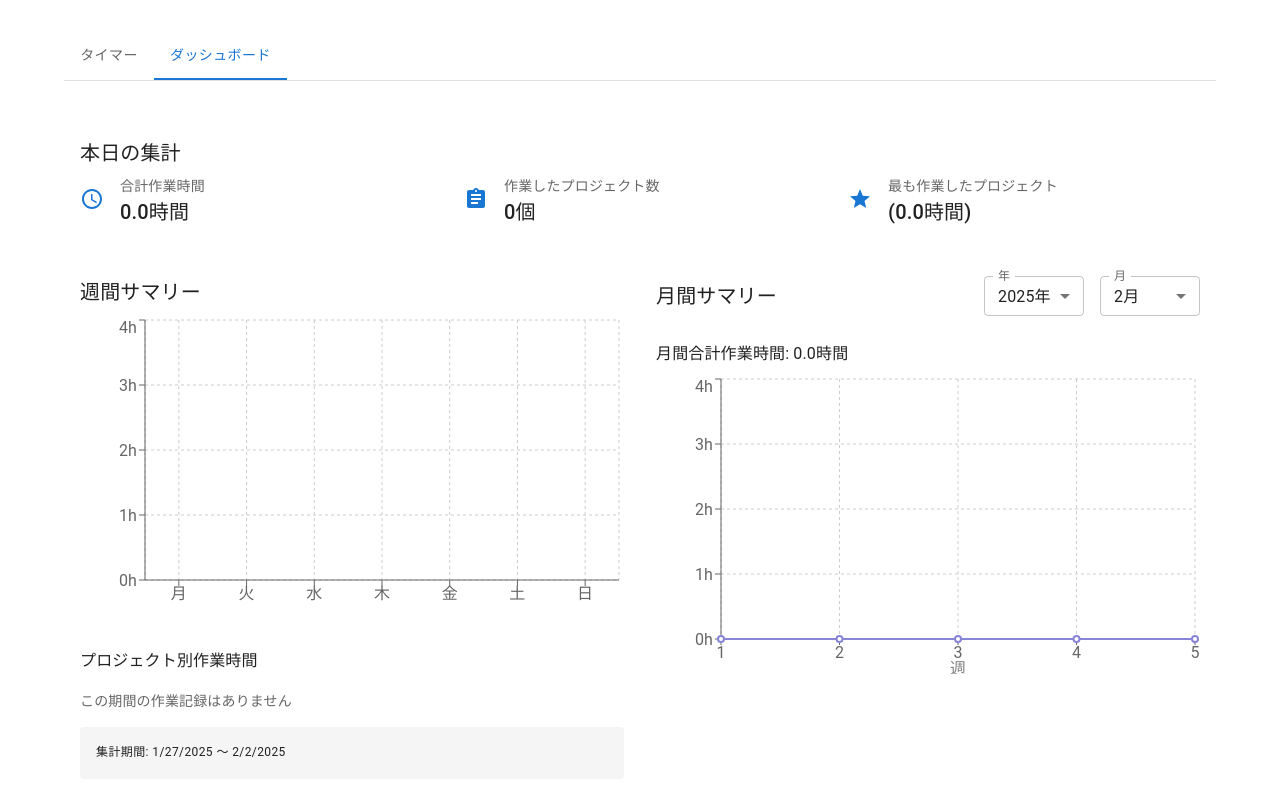
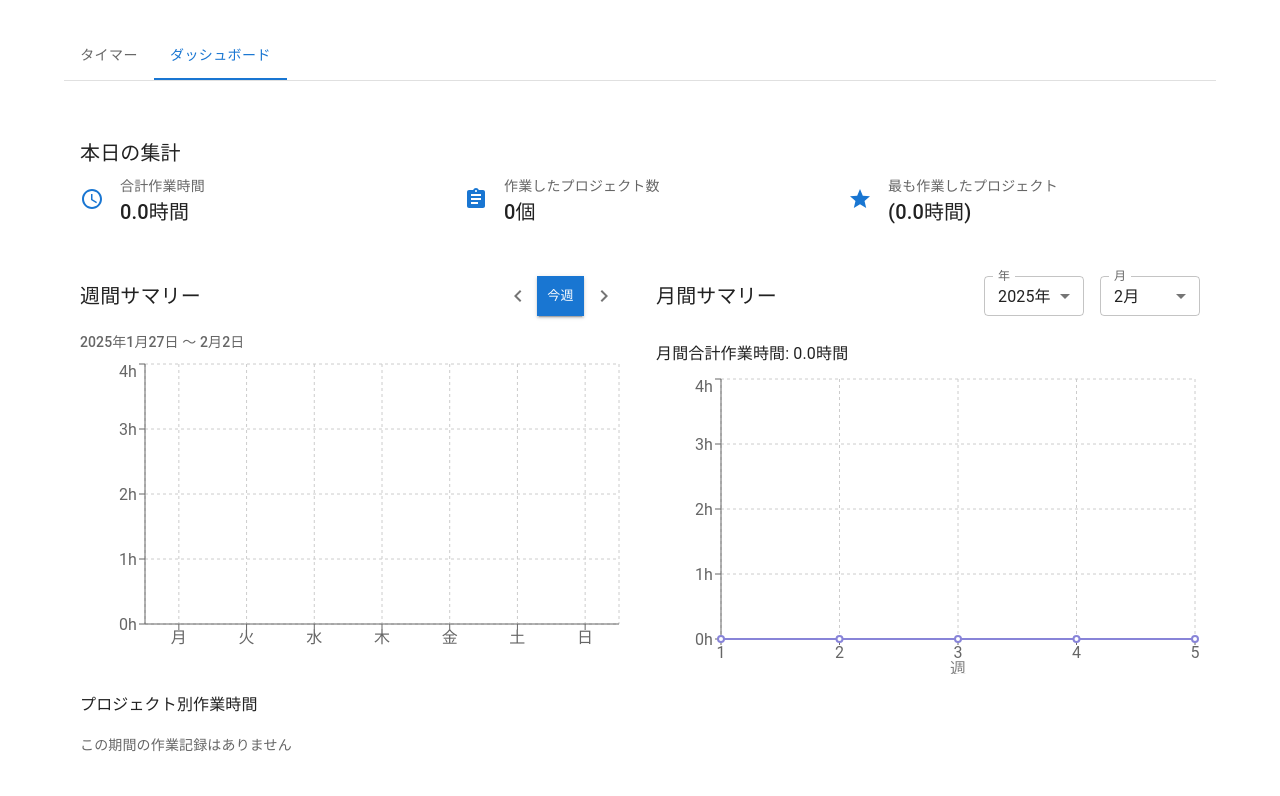
Before and after one commit to miuradaiki/project-activity-log, a React (Vite) app: page / in a window 1280 px wide. Both pictures are taken after a click on the tab "ダッシュボード". Shown: the top 796 px of the page. Built offline with nearby package versions, Linux system fonts and the light colour scheme.

Commit message:
Update WeeklySummary.tsx

```diff
--- a/src/components/dashboard/WeeklySummary.tsx
+++ b/src/components/dashboard/WeeklySummary.tsx
@@ -1,7 +1,30 @@
-import React from 'react';
-import { Box, Typography } from '@mui/material';
-import { BarChart, Bar, XAxis, YAxis, CartesianGrid, Tooltip, ResponsiveContainer } from 'recharts';
-import { PieChart, Pie, Cell, Legend } from 'recharts';
+import React, { useState } from 'react';
+import {
+  Box,
+  Typography,
+  IconButton,
+  ButtonGroup,
+  Button,
+} from '@mui/material';
+import {
+  BarChart,
+  Bar,
+  XAxis,
+  YAxis,
+  CartesianGrid,
+  Tooltip,
+  ResponsiveContainer
+} from 'recharts';
+import {
+  PieChart,
+  Pie,
+  Cell,
+  Legend
+} from 'recharts';
+import {
+  ChevronLeft as ChevronLeftIcon,
+  ChevronRight as ChevronRightIcon,
+} from '@mui/icons-material';
 import { Project, TimeEntry } from '../../types';
 import { getWeeklyDistribution, getProjectDistribution } from '../../utils/analytics';
 
@@ -11,28 +34,47 @@ interface WeeklySummaryProps {
 }
 
 export const WeeklySummary: React.FC<WeeklySummaryProps> = ({ projects, timeEntries }) => {
-  // 今日を含む週の開始日（月曜日）を取得
-  const getStartOfWeek = () => {
+  const [weekOffset, setWeekOffset] = useState(0);
+
+  // 指定された週の開始日（月曜日）を取得
+  const getStartOfWeek = (offset: number = 0) => {
     const now = new Date();
     now.setHours(0, 0, 0, 0);
     const day = now.getDay();
-    // 日曜日は0なので、月曜日を基準にした調整が必要
     const diff = day === 0 ? -6 : 1 - day;
     const monday = new Date(now);
-    monday.setDate(now.getDate() + diff);
+    monday.setDate(now.getDate() + diff + (offset * 7));
     return monday;
   };
 
-  const startOfWeek = getStartOfWeek();
+  const startOfWeek = getStartOfWeek(weekOffset);
   const endOfWeek = new Date(startOfWeek);
   endOfWeek.setDate(endOfWeek.getDate() + 6);
   endOfWeek.setHours(23, 59, 59, 999);
 
   const weeklyData = getWeeklyDistribution(timeEntries, startOfWeek);
   const projectDistribution = getProjectDistribution(timeEntries, projects, startOfWeek, endOfWeek)
-    .sort((a, b) => b.hours - a.hours); // 時間の降順でソート
+    .sort((a, b) => b.hours - a.hours);
 
-  // 円グラフの色
+  // 週の移動ハンドラー
+  const handlePrevWeek = () => {
+    setWeekOffset(prev => prev - 1);
+  };
+
+  const handleNextWeek = () => {
+    setWeekOffset(prev => prev + 1);
+  };
+
+  const handleCurrentWeek = () => {
+    setWeekOffset(0);
+  };
+
+  // 週の表示文字列を生成
+  const formatWeekDisplay = (start: Date, end: Date) => {
+    return `${start.getFullYear()}年${start.getMonth() + 1}月${start.getDate()}日 〜 ${
+      end.getMonth() + 1}月${end.getDate()}日`;
+  };
+
   const COLORS = ['#0088FE', '#00C49F', '#FFBB28', '#FF8042', '#8884D8', '#82ca9d', '#ffc658'];
 
   // カスタムツールチップ
@@ -60,8 +102,30 @@ export const WeeklySummary: React.FC<WeeklySummaryProps> = ({ projects, timeEntr
 
   return (
     <Box>
-      <Typography variant="h6" gutterBottom>
-        週間サマリー
+      <Box sx={{ display: 'flex', justifyContent: 'space-between', alignItems: 'center', mb: 2 }}>
+        <Typography variant="h6">
+          週間サマリー
+        </Typography>
+        <Box sx={{ display: 'flex', alignItems: 'center', gap: 1 }}>
+          <ButtonGroup size="small" aria-label="週の移動">
+            <IconButton onClick={handlePrevWeek}>
+              <ChevronLeftIcon />
+            </IconButton>
+            <Button
+              onClick={handleCurrentWeek}
+              variant={weekOffset === 0 ? "contained" : "outlined"}
+            >
+              今週
+            </Button>
+            <IconButton onClick={handleNextWeek}>
+              <ChevronRightIcon />
+            </IconButton>
+          </ButtonGroup>
+        </Box>
+      </Box>
+
+      <Typography variant="subtitle2" color="text.secondary" gutterBottom>
+        {formatWeekDisplay(startOfWeek, endOfWeek)}
       </Typography>
 
       {/* 日別作業時間グラフ */}
@@ -118,12 +182,6 @@ export const WeeklySummary: React.FC<WeeklySummaryProps> = ({ projects, timeEntr
           この期間の作業記録はありません
         </Typography>
       )}
-
-      <Box sx={{ mt: 2, p: 2, bgcolor: 'grey.100', borderRadius: 1 }}>
-        <Typography variant="caption" component="div">
-          集計期間: {startOfWeek.toLocaleDateString()} 〜 {endOfWeek.toLocaleDateString()}
-        </Typography>
-      </Box>
     </Box>
   );
 };
```
